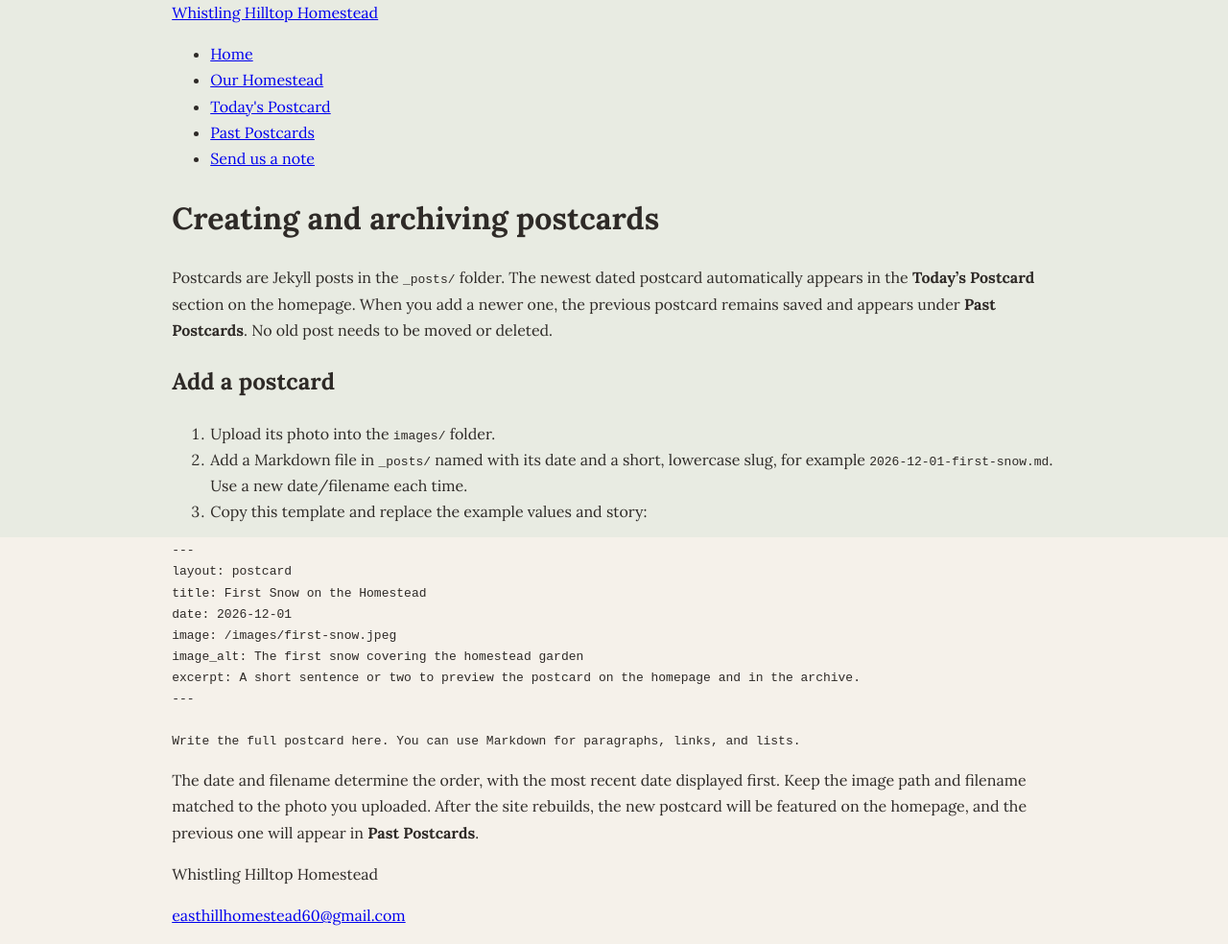
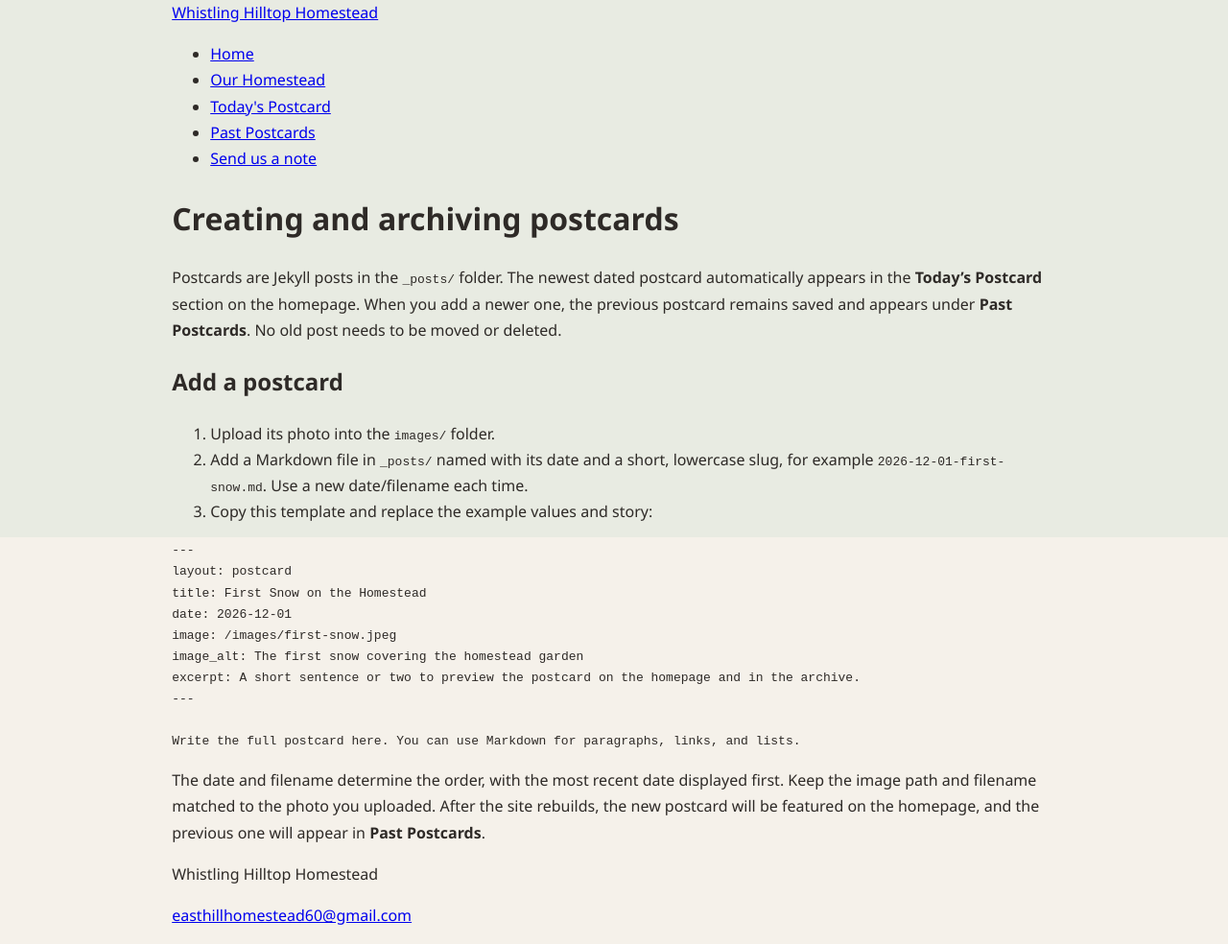
Before and after one commit to ATarren/whistlinghilltophomestead, a Jekyll site: the page built from POSTCARDS.md, in a window 1280 px wide. Shown: the whole page at 96% size. Built offline with Jekyll 4.4.1, drawn with Linux system fonts in a browser that asks for light colours; our own code applies the rules of GitHub Pages for plain Markdown files.

Commit message:
Revert to stable layout with design tweaks: Manrope body font, sage green topo lines, map-back color variable, and absolute font URLs

```diff
--- a/css/main.css
+++ b/css/main.css
@@ -1,5 +1,3 @@
-@import url('https://fonts.googleapis.com/css2?family=Lora:wght@400;700&display=swap');
-
 @font-face {
   font-family: 'Forest Home Serif';
   src: url('https://raw.githubusercontent.com/ATarren/whistlinghilltophomestead/main/ForestHomeSerif-Regular.ttf') format('truetype');
@@ -48,7 +46,7 @@ body {
   min-width: 320px;
   color: var(--ink);
   background: var(--paper);
-  font-family: 'Lora', Georgia, serif;
+  font-family: 'Manrope', 'Segoe UI', sans-serif;
   -webkit-font-smoothing: antialiased;
   line-height: 1.7;
   isolation: isolate;
```
